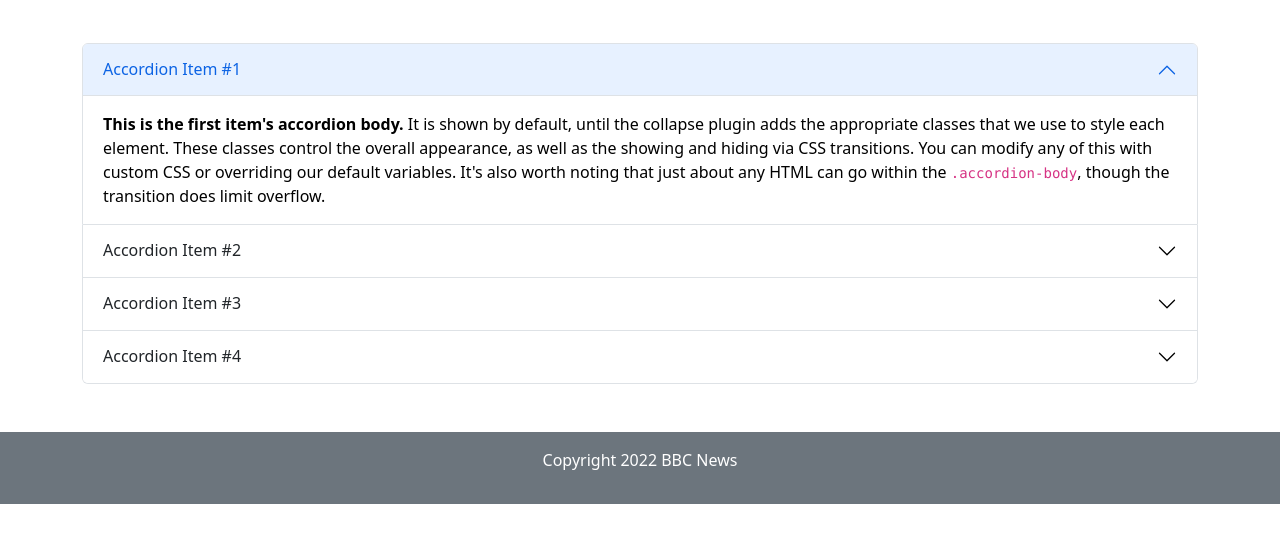
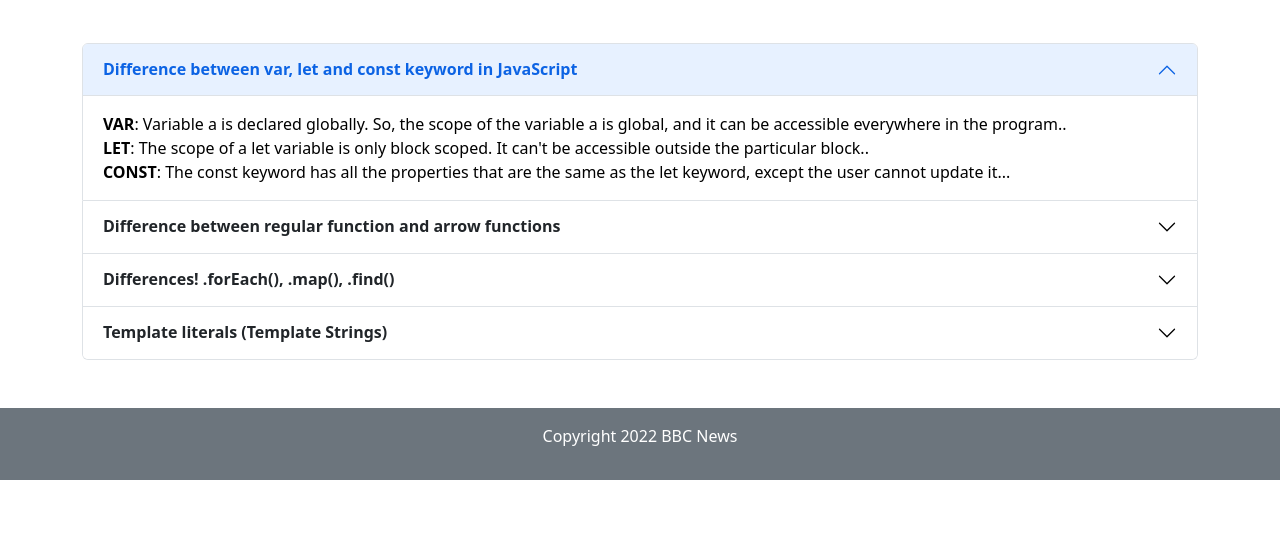
Before and after one commit to raju-miah/news-portal-site-with-api, a plain HTML site: page blog.html in a window 1280 px wide. Shown: the part 101-644 px from the top of the page. Drawn offline with nearby package versions, Linux system fonts and the light colour scheme.

Commit message:
added question in blog

```diff
--- a/blog.html
+++ b/blog.html
@@ -15,25 +15,30 @@
         <h1 class="text-center my-5">FOUR Things You Have To Must Know</h1>
     </header>
 
-    <section class="container mb-5">
+    <section class="container my-5">
         <div class="accordion" id="accordionPanelsStayOpenExample">
             <div class="accordion-item">
                 <h2 class="accordion-header" id="panelsStayOpen-headingOne">
                     <button class="accordion-button" type="button" data-bs-toggle="collapse"
                         data-bs-target="#panelsStayOpen-collapseOne" aria-expanded="true"
                         aria-controls="panelsStayOpen-collapseOne">
-                        Accordion Item #1
+                        <strong>Difference between var, let and const keyword in JavaScript</strong>
                     </button>
                 </h2>
                 <div id="panelsStayOpen-collapseOne" class="accordion-collapse collapse show"
                     aria-labelledby="panelsStayOpen-headingOne">
                     <div class="accordion-body">
-                        <strong>This is the first item's accordion body.</strong> It is shown by default, until the
-                        collapse plugin adds the appropriate classes that we use to style each element. These classes
-                        control the overall appearance, as well as the showing and hiding via CSS transitions. You can
-                        modify any of this with custom CSS or overriding our default variables. It's also worth noting
-                        that just about any HTML can go within the <code>.accordion-body</code>, though the transition
-                        does limit overflow.
+                        <strong>VAR</strong>: Variable a is declared globally. So, the scope of the variable a is
+                        global, and it can
+                        be accessible everywhere in the program..
+                        <br>
+                        <strong>LET</strong>: The scope of a let variable is only block scoped. It can't be accessible
+                        outside the
+                        particular block..
+                        <br>
+                        <strong>CONST</strong>: The const keyword has all the properties that are the same as the let
+                        keyword, except the
+                        user cannot update it...
                     </div>
                 </div>
             </div>
@@ -42,18 +47,19 @@
                     <button class="accordion-button collapsed" type="button" data-bs-toggle="collapse"
                         data-bs-target="#panelsStayOpen-collapseTwo" aria-expanded="false"
                         aria-controls="panelsStayOpen-collapseTwo">
-                        Accordion Item #2
+                        <strong>Difference between regular function and arrow functions</strong>
                     </button>
                 </h2>
                 <div id="panelsStayOpen-collapseTwo" class="accordion-collapse collapse"
                     aria-labelledby="panelsStayOpen-headingTwo">
                     <div class="accordion-body">
-                        <strong>This is the second item's accordion body.</strong> It is hidden by default, until the
-                        collapse plugin adds the appropriate classes that we use to style each element. These classes
-                        control the overall appearance, as well as the showing and hiding via CSS transitions. You can
-                        modify any of this with custom CSS or overriding our default variables. It's also worth noting
-                        that just about any HTML can go within the <code>.accordion-body</code>, though the transition
-                        does limit overflow.
+                        1. Arguments objects are not available in arrow functions, but are available in regular
+                        functions.
+                        <br>
+                        2. Regular functions created using function declarations or expressions are constructible and
+                        callable. Since regular functions are constructible, they can be called using the new keyword.
+                        However, the arrow functions are only callable and not constructible. Thus, we will get a
+                        run-time error on trying to construct a non-constructible arrow functions using the new keyword
                     </div>
                 </div>
             </div>
@@ -62,18 +68,22 @@
                     <button class="accordion-button collapsed" type="button" data-bs-toggle="collapse"
                         data-bs-target="#panelsStayOpen-collapseThree" aria-expanded="false"
                         aria-controls="panelsStayOpen-collapseThree">
-                        Accordion Item #3
+                        <strong>Differences! .forEach(), .map(), .find()</strong>
                     </button>
                 </h2>
                 <div id="panelsStayOpen-collapseThree" class="accordion-collapse collapse"
                     aria-labelledby="panelsStayOpen-headingThree">
                     <div class="accordion-body">
-                        <strong>This is the third item's accordion body.</strong> It is hidden by default, until the
-                        collapse plugin adds the appropriate classes that we use to style each element. These classes
-                        control the overall appearance, as well as the showing and hiding via CSS transitions. You can
-                        modify any of this with custom CSS or overriding our default variables. It's also worth noting
-                        that just about any HTML can go within the <code>.accordion-body</code>, though the transition
-                        does limit overflow.
+                        .forEach(), is used to execute the same code on every element in an array but does not change
+                        the array and it returns undefined.
+                        <br>
+                        .map() executes the same code on every element in an array and returns a new array with the
+                        updated elements.
+                        <br>
+                        .filter() checks every element in an array to see if it meets a certain criteria and returns a
+                        new array with the elements that return truthy for the criteria.
+                        <br>
+                        find() , is return first value mached
                     </div>
                 </div>
             </div>
@@ -82,18 +92,19 @@
                     <button class="accordion-button collapsed" type="button" data-bs-toggle="collapse"
                         data-bs-target="#panelsStayOpen-collapseFour" aria-expanded="false"
                         aria-controls="panelsStayOpen-collapseThree">
-                        Accordion Item #4
+                        <strong>Template literals (Template Strings)</strong>
                     </button>
                 </h2>
                 <div id="panelsStayOpen-collapseFour" class="accordion-collapse collapse"
                     aria-labelledby="panelsStayOpen-headingFour">
                     <div class="accordion-body">
-                        <strong>This is the third item's accordion body.</strong> It is hidden by default, until the
-                        collapse plugin adds the appropriate classes that we use to style each element. These classes
-                        control the overall appearance, as well as the showing and hiding via CSS transitions. You can
-                        modify any of this with custom CSS or overriding our default variables. It's also worth noting
-                        that just about any HTML can go within the <code>.accordion-body</code>, though the transition
-                        does limit overflow.
+                        Template literals are literals delimited with backtick (`) characters, allowing for multi-line
+                        strings, for string interpolation with embedded expressions, and for special constructs called
+                        tagged templates. Template literals are sometimes informally called template strings, because
+                        they are used most commonly for string interpolation (to create strings by doing substitution of
+                        placeholders). However, a tagged template literal may not result in a string; it can be used
+                        with a custom tag function to perform whatever operations you want on the different parts of the
+                        template literal.
                     </div>
                 </div>
             </div>
```
